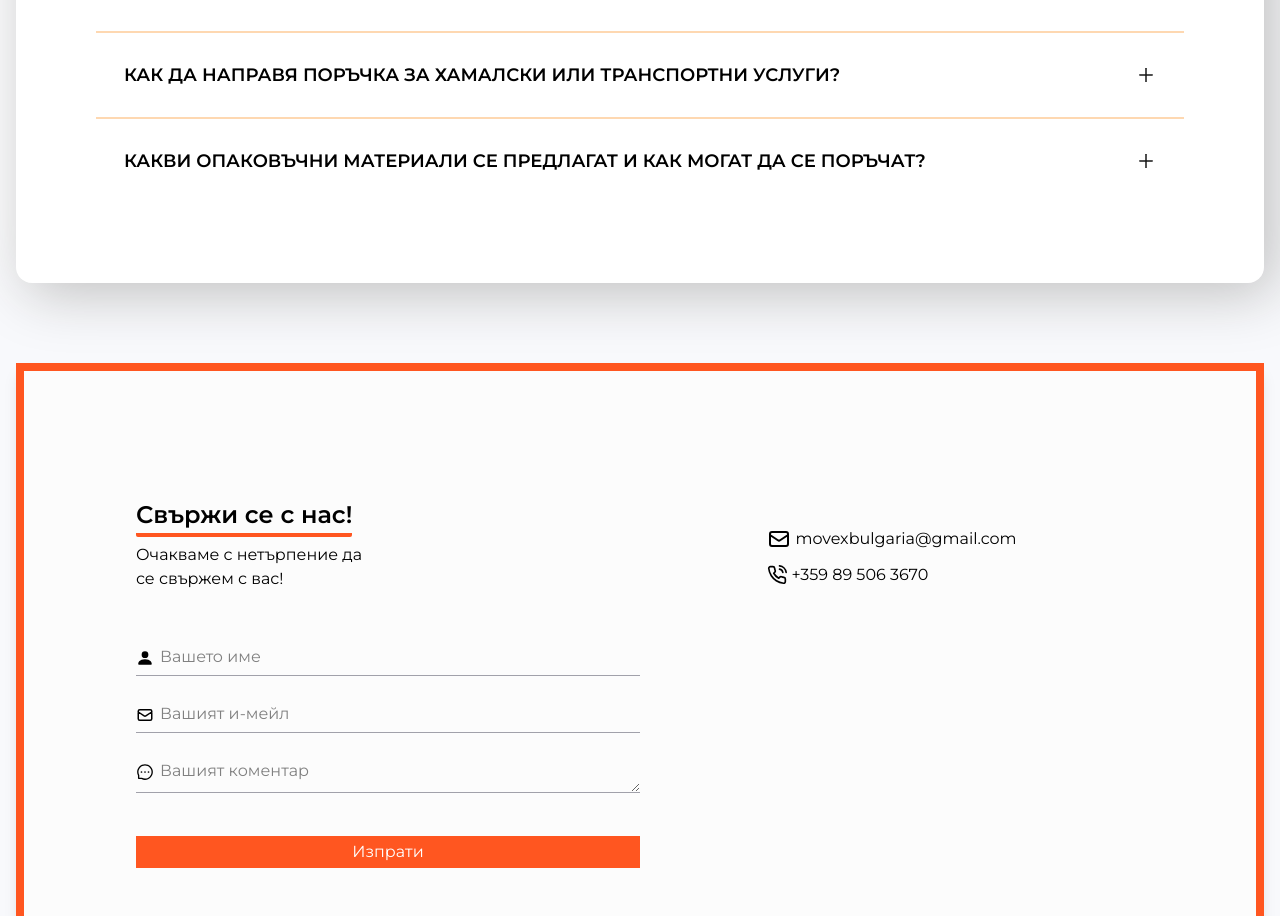
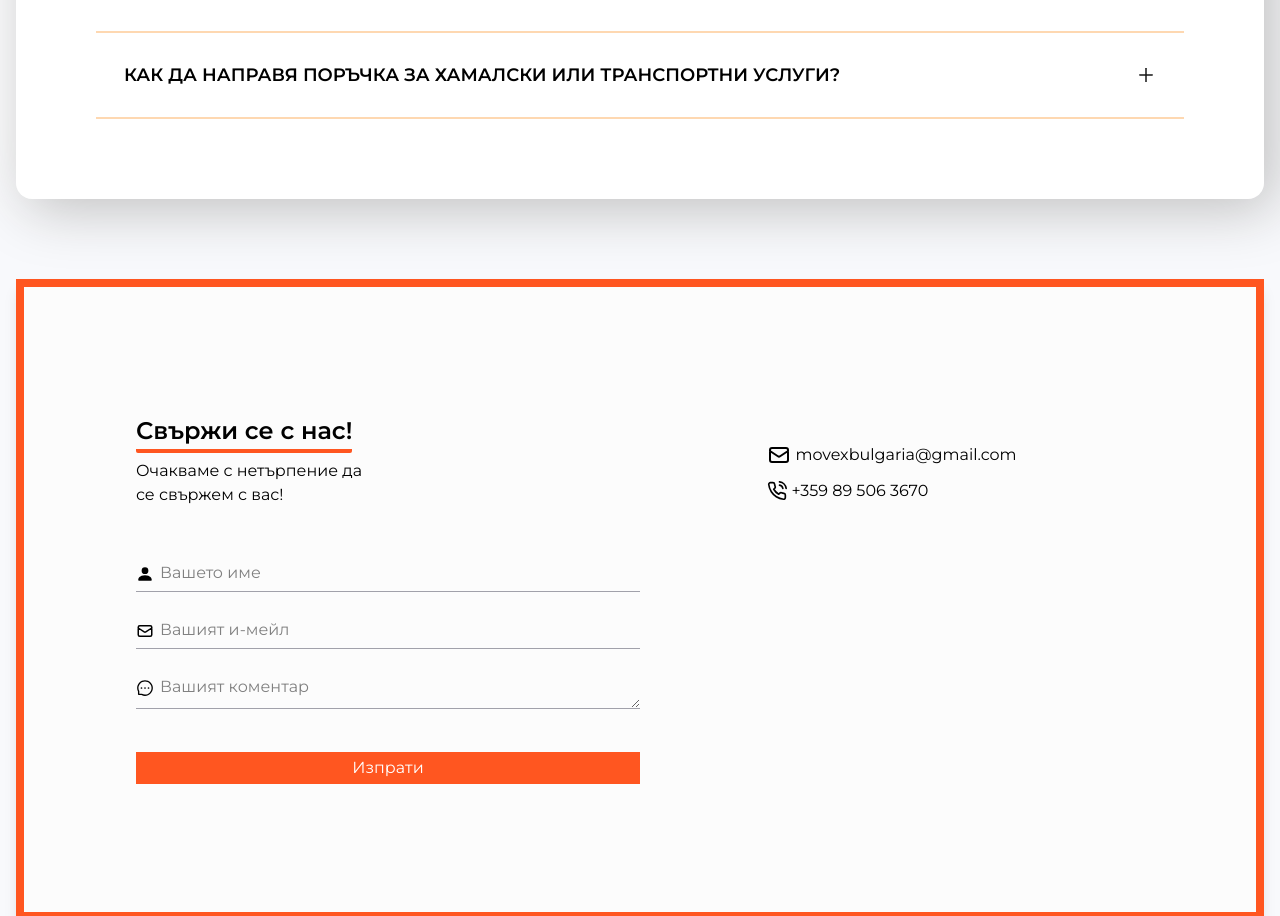
Before and after one commit to StroverIT/cargomove, a Next.js app: page / in a window 1280 px wide. Shown: the part 3409-4325 px from the top of the page. Built offline with nearby package versions, Linux system fonts and the light colour scheme; a web font is replaced by a local one.

Commit message:
removing question for current time

```diff
--- a/components/data/questions.js
+++ b/components/data/questions.js
@@ -29,12 +29,12 @@ export const questionData = [
     // text: `Изберете услугата, която Ви интересува, ако имате допълнителни въпроси, задайте ги по телефон (0888 100 238) или на имейл movexbulgaria@gmail.com, където ще приемат Вашата поръчка. ГОТОВО`,
     _id: "sadc2sa",
   },
-  {
-    title: "Какви опаковъчни материали се предлагат и как могат да се поръчат?",
-    text: `Всички опаковъчни материали, които се предлагат на пазара, са качени в нашият онлайн магазин. За ваше удобство са разделени в ралични категории.`,
-    // text: `Всички опаковъчни материали, които се предлагат са качени в интернет магазина. За удобство на клиентите са разделени в различни категории. ГОТОВО`,
+  // {
+  //   title: "Какви опаковъчни материали се предлагат и как могат да се поръчат?",
+  //   text: `Всички опаковъчни материали, които се предлагат на пазара, са качени в нашият онлайн магазин. За ваше удобство са разделени в ралични категории.`,
+  //   // text: `Всички опаковъчни материали, които се предлагат са качени в интернет магазина. За удобство на клиентите са разделени в различни категории. ГОТОВО`,
 
-    isBorder: false,
-    _id: "1231sada211s",
-  },
+  //   isBorder: false,
+  //   _id: "1231sada211s",
+  // },
 ];
```
